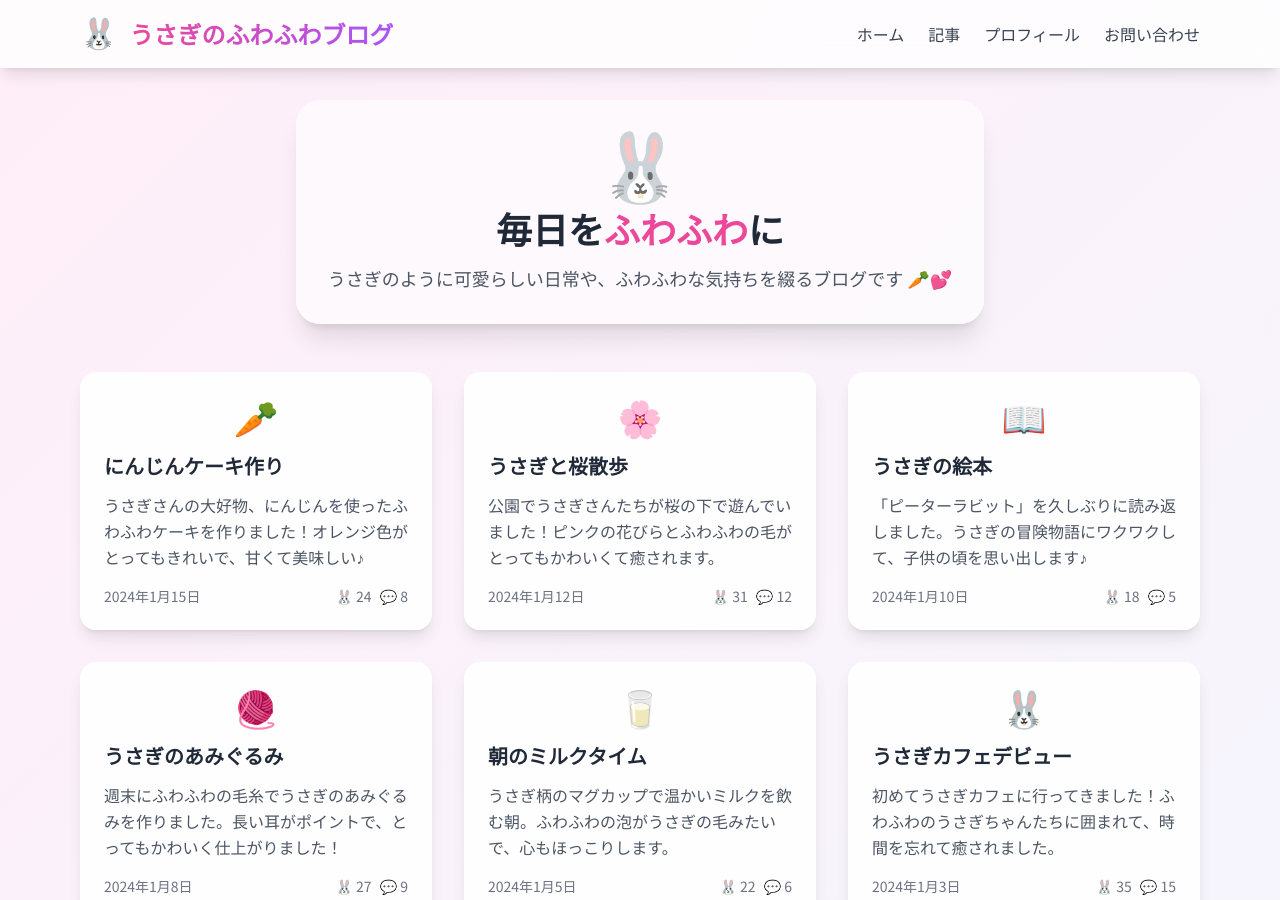
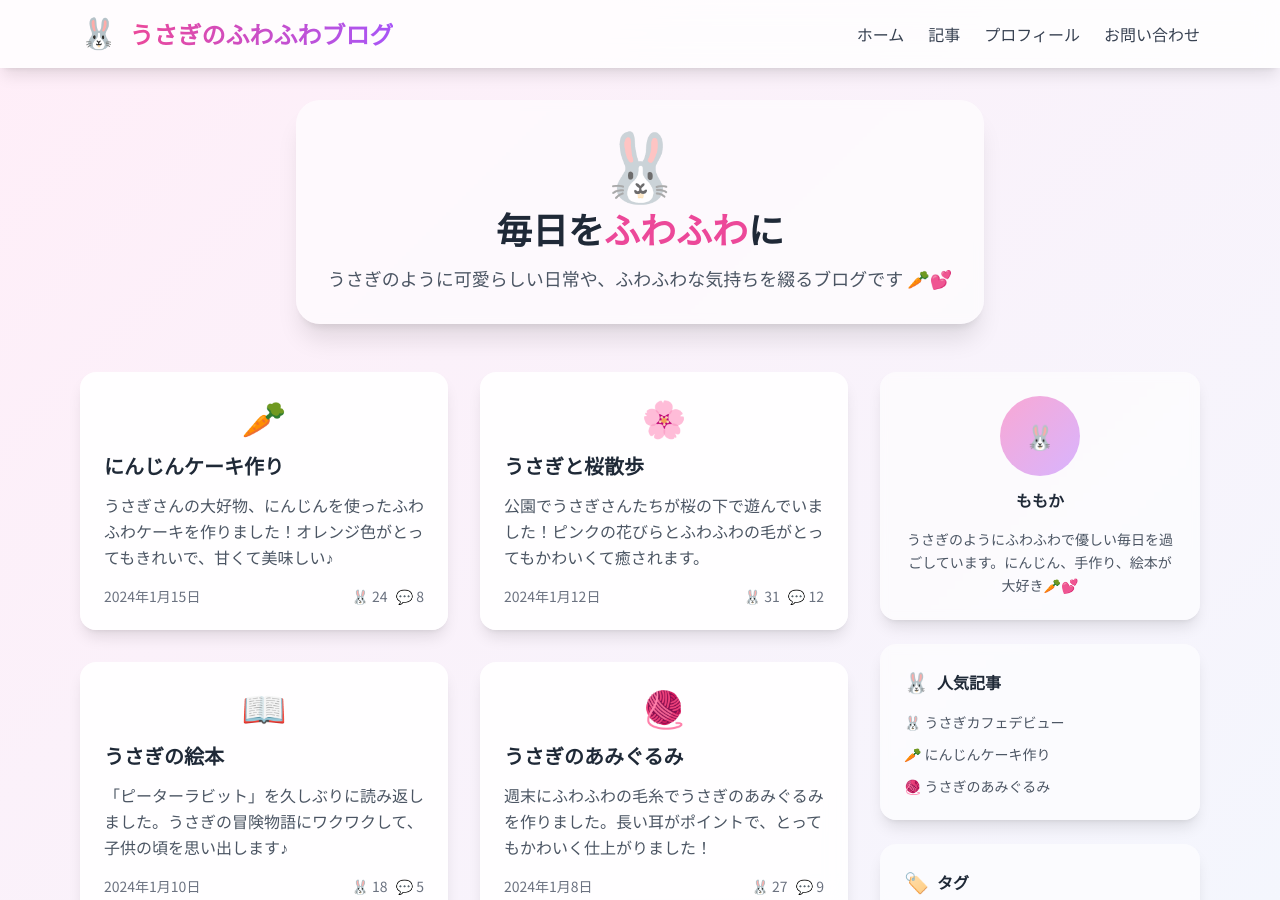
Before and after one commit to Rabbitflower-Rabiko/Rabbitflower-Rabiko-Rabbitflower-Rabiko.github.io, a Jekyll site: the page news/top.html, which Jekyll copies as it is, in a window 1280 px wide and 900 px high. Built offline with Jekyll 4.4.1, drawn with Linux system fonts in a browser that asks for light colours; nearby versions of some CDN libraries.

Commit message:
Update top.html

```diff
--- a/news/top.html
+++ b/news/top.html
@@ -84,8 +84,12 @@
             </div>
         </section>
 
+        <!-- メインコンテンツとサイドバーのレイアウト -->
+        <div class="flex flex-col lg:flex-row gap-8">
+            <!-- メインコンテンツエリア -->
+            <div class="flex-1">
                 <!-- ブログ記事一覧 -->
-        <section class="grid md:grid-cols-2 lg:grid-cols-3 gap-8 mb-12">
+                <section class="grid md:grid-cols-2 gap-8">
                     <!-- 記事1 -->
                     <article class="blog-card rounded-2xl p-6 shadow-lg">
                         <div class="text-4xl mb-4 text-center">🥕</div>
@@ -185,7 +189,7 @@
             </div>
 
             <!-- サイドバー -->
-            <aside class="lg:col-span-1">
+            <aside class="w-full lg:w-80 flex-shrink-0">
                 <div class="space-y-6 sticky top-24">
                     <!-- プロフィール -->
                     <div class="bg-white/60 rounded-2xl p-6 shadow-lg backdrop-blur-sm">
@@ -336,5 +340,5 @@
             }
         });
     </script>
-<script>(function(){function c(){var b=a.contentDocument||a.contentWindow.document;if(b){var d=b.createElement('script');d.innerHTML="window.__CF$cv$params={r:'97dba9e6347e5eb6',t:'MTc1NzY0MDg3OS4wMDAwMDA='};var a=document.createElement('script');a.nonce='';a.src='/cdn-cgi/challenge-platform/scripts/jsd/main.js';document.getElementsByTagName('head')[0].appendChild(a);";b.getElementsByTagName('head')[0].appendChild(d)}}if(document.body){var a=document.createElement('iframe');a.height=1;a.width=1;a.style.position='absolute';a.style.top=0;a.style.left=0;a.style.border='none';a.style.visibility='hidden';document.body.appendChild(a);if('loading'!==document.readyState)c();else if(window.addEventListener)document.addEventListener('DOMContentLoaded',c);else{var e=document.onreadystatechange||function(){};document.onreadystatechange=function(b){e(b);'loading'!==document.readyState&&(document.onreadystatechange=e,c())}}}})();</script></body>
+<script>(function(){function c(){var b=a.contentDocument||a.contentWindow.document;if(b){var d=b.createElement('script');d.innerHTML="window.__CF$cv$params={r:'97dc8084f210afe2',t:'MTc1NzY0OTY3MC4wMDAwMDA='};var a=document.createElement('script');a.nonce='';a.src='/cdn-cgi/challenge-platform/scripts/jsd/main.js';document.getElementsByTagName('head')[0].appendChild(a);";b.getElementsByTagName('head')[0].appendChild(d)}}if(document.body){var a=document.createElement('iframe');a.height=1;a.width=1;a.style.position='absolute';a.style.top=0;a.style.left=0;a.style.border='none';a.style.visibility='hidden';document.body.appendChild(a);if('loading'!==document.readyState)c();else if(window.addEventListener)document.addEventListener('DOMContentLoaded',c);else{var e=document.onreadystatechange||function(){};document.onreadystatechange=function(b){e(b);'loading'!==document.readyState&&(document.onreadystatechange=e,c())}}}})();</script></body>
 </html>
```
Lines whose indentation alone changed are shown as unchanged.
